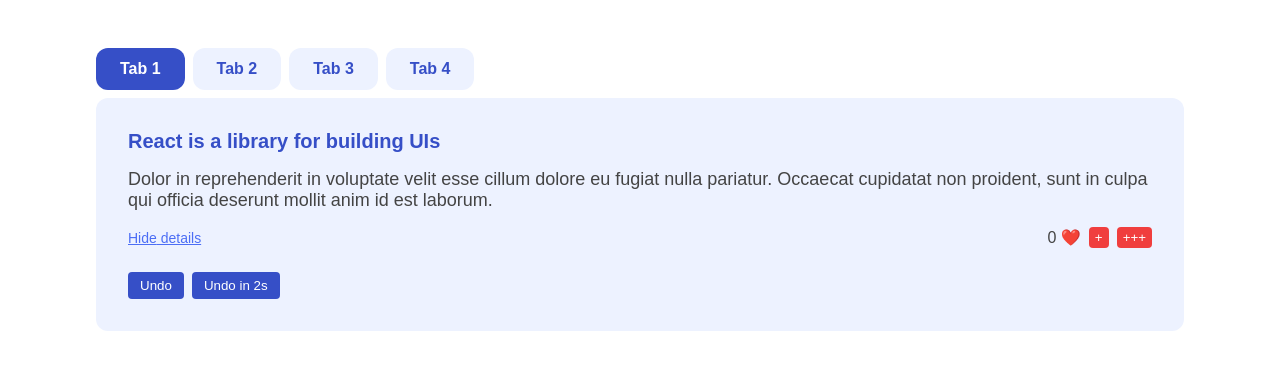
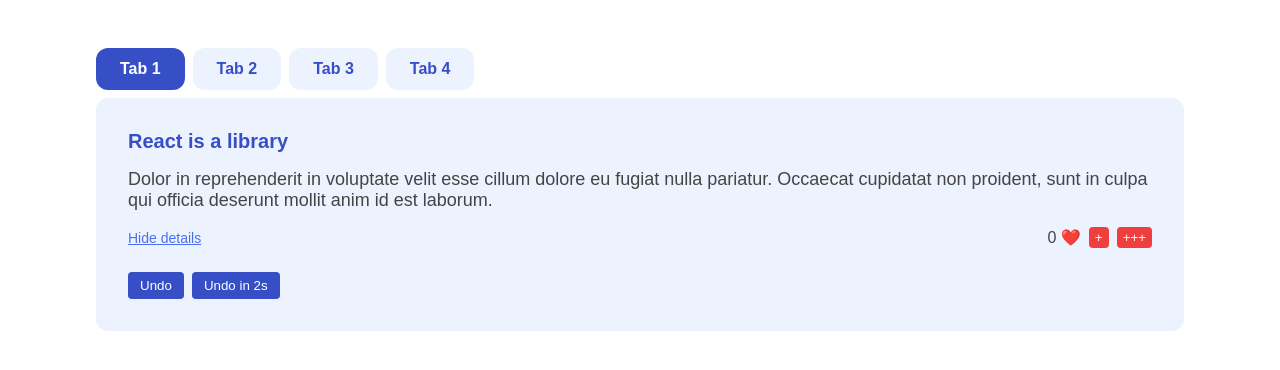
Before and after one commit to 00ama1n00/footballSystem, a React (Create React App) app: page / in a window 1280 px wide. Shown: the top 370 px of the page. Built offline with nearby package versions, Linux system fonts and the light colour scheme.

Commit message:
modified info for data injected to app.js

```diff
--- a/src/App.js
+++ b/src/App.js
@@ -2,17 +2,17 @@
 
 const content = [
   {
-    summary: "React is a library for building UIs",
+    summary: "React is a library",
     details:
       "Dolor in reprehenderit in voluptate velit esse cillum dolore eu fugiat nulla pariatur. Occaecat cupidatat non proident, sunt in culpa qui officia deserunt mollit anim id est laborum.",
   },
   {
-    summary: "State management is like giving state a home",
+    summary: "State management",
     details:
       "Lorem ipsum dolor sit amet, consectetur adipisicing elit, sed do eiusmod tempor incididunt ut labore et dolore magna aliqua. Excepteur sint occaecat cupidatat non proident, sunt in culpa qui officia deserunt mollit anim id est laborum.",
   },
   {
-    summary: "We can think of props as the component API",
+    summary: "We can think of props",
     details:
       "Ut enim ad minim veniam, quis nostrud exercitation ullamco laboris nisi ut aliquip ex ea commodo consequat. Duis aute irure dolor in reprehenderit in voluptate velit esse cillum dolore eu fugiat nulla pariatur.",
   },
```
